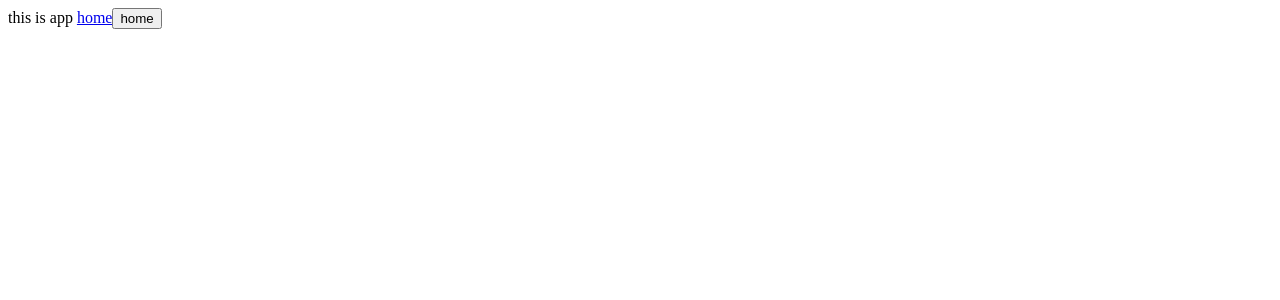
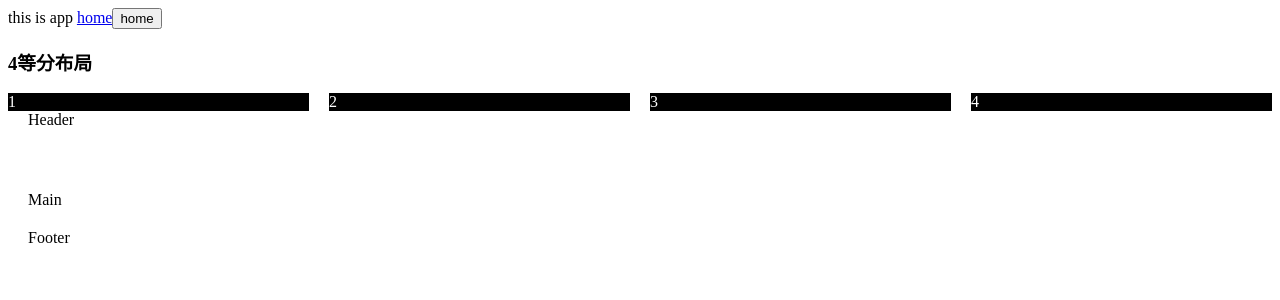
Before and after one commit to PorterZhang2021/Vue2.X_StudyNotes, a Vue app in the folder ElementStudyNote/baselearn/: page /#/layout in a window 1280 px wide. Shown: the top 300 px of the page. Built offline with nearby package versions, Linux system fonts and the light colour scheme.

Commit message:
[Add] Element常用组件详解

```diff
--- a/ElementStudyNote/baselearn/package.json
+++ b/ElementStudyNote/baselearn/package.json
@@ -8,6 +8,7 @@
   },
   "dependencies": {
     "core-js": "^3.6.5",
+    "element-ui": "^2.15.6",
     "vue": "^2.6.11",
     "vue-router": "^3.2.0",
     "vuex": "^3.4.0"
--- a/ElementStudyNote/baselearn/src/main.js
+++ b/ElementStudyNote/baselearn/src/main.js
@@ -2,14 +2,18 @@ import Vue from 'vue'
 import App from './App.vue'
 import router from './router'
 import store from './store/index'
+import ElementUI from 'element-ui'
+import 'element-ui/lib/theme-chalk/index.css'
 
 Vue.config.productionTip = false
 
+Vue.use(ElementUI)
+
 // 导航守卫
-router.beforeEach((to, from, next)=> {
-  console.log(to.path);
-  next();
-})
+// router.beforeEach((to, from, next)=> {
+//   console.log(to.path);
+//   next();
+// })
 
 new Vue({
   router,
--- a/ElementStudyNote/baselearn/src/router/index.js
+++ b/ElementStudyNote/baselearn/src/router/index.js
@@ -8,6 +8,7 @@ const routes = [
   {
     path:'/',
     component: () => import('@/views/Parent.vue'),
+    redirect: '/layout',
   },
   {
     // 动态路由
@@ -19,7 +20,10 @@ const routes = [
       path: '/child',
       component: () => import('@/views/Child'),
     }],
-  }
+  },{
+    path: '/layout',
+    component: () => import('@/views/element/Layout'),
+  },
 ]
 
 const router = new VueRouter({
--- /dev/null
+++ b/ElementStudyNote/baselearn/src/views/element/Layout.vue
@@ -0,0 +1,40 @@
+<template>
+  <div>
+    <h3>4等分布局</h3>
+    <el-row :gutter="20">
+<!--   不传字符串加: 传字符串不加:   -->
+      <el-col :span="6">
+        <div class="content">1</div>
+      </el-col>
+      <el-col :span="6">
+        <div class="content">2</div>
+      </el-col>
+      <el-col :span="6">
+        <div class="content">3</div>
+      </el-col>
+      <el-col :span="6">
+        <div class="content">4</div>
+      </el-col>
+    </el-row>
+
+    <el-container>
+      <el-header>Header</el-header>
+      <el-main>Main</el-main>
+      <el-footer>Footer</el-footer>
+    </el-container>
+  </div>
+</template>
+
+<script>
+
+export default {
+  name: "Layout",
+}
+</script>
+
+<style scoped>
+.content {
+  background-color: #000;
+  color: #FFF;
+}
+</style>
```
Also changed, not shown: 1 other file (tests, documents, lock files or other folders).
